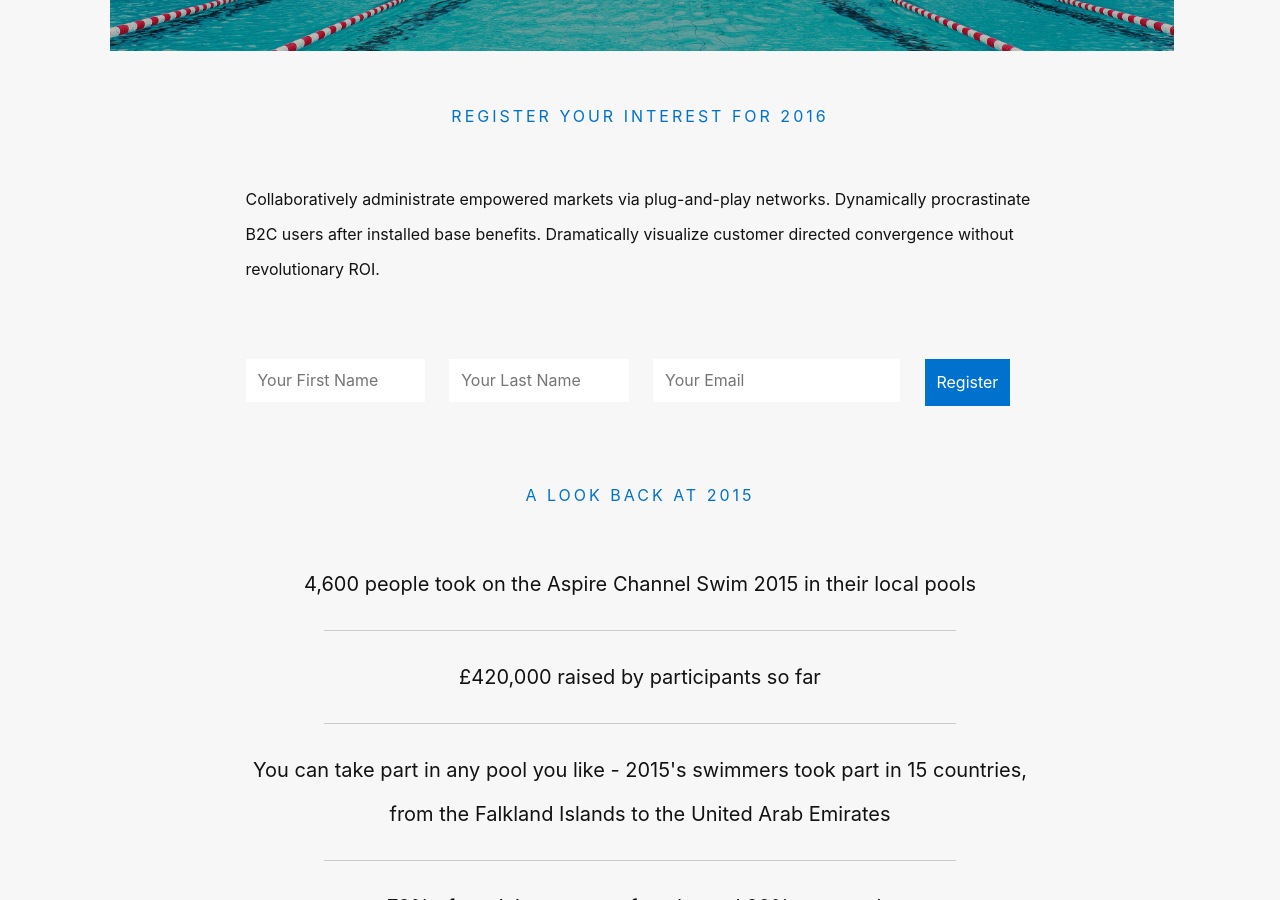
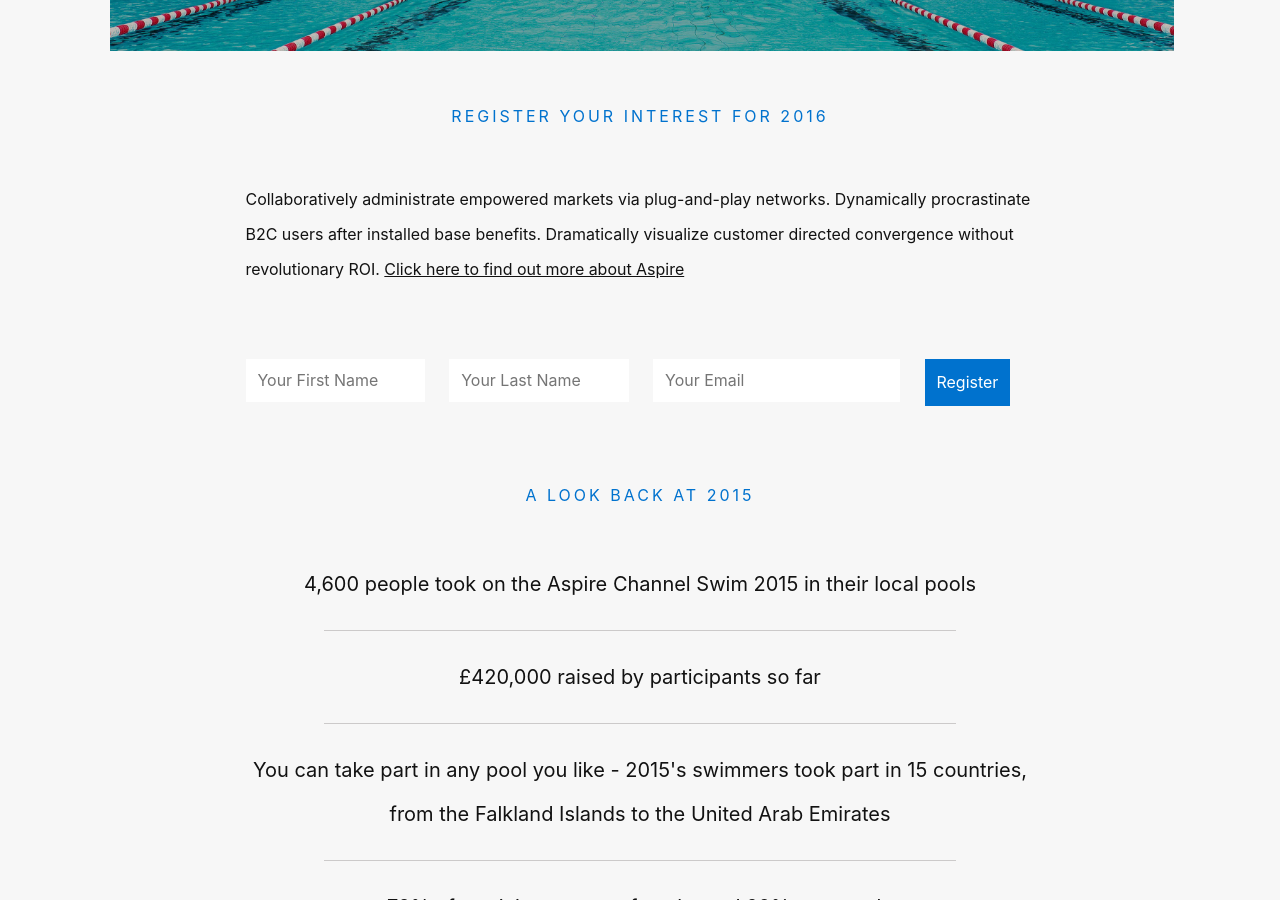
Before and after one commit to big-cat/aspire, a Jekyll site: the page built from index.html, in a window 1280 px wide and 900 px high, scrolled down 443 px. Built offline with Jekyll 4.4.1, drawn with Linux system fonts in a browser that asks for light colours.

Commit message:
additions

```diff
--- a/_includes/content.html
+++ b/_includes/content.html
@@ -7,7 +7,7 @@
     <div class="layout__item layout__item--centered width--12-of-12 width--9-of-12@m">
         <div class="p-t--l p-b--l">
         <h2 class="h5 t-a--c@m l-s--3 m-b--l c-primary">REGISTER YOUR INTEREST FOR 2016</h2>
-        <p>Collaboratively administrate empowered markets via plug-and-play networks. Dynamically procrastinate B2C users after installed base benefits. Dramatically visualize customer directed convergence without revolutionary ROI.</p>
+        <p>Collaboratively administrate empowered markets via plug-and-play networks. Dynamically procrastinate B2C users after installed base benefits. Dramatically visualize customer directed convergence without revolutionary ROI. <a href="http://www.aspire.org.uk/">Click here to find out more about Aspire</a></p>
         </div>
         <form accept-charset="UTF-8" action="https://formkeep.com/f/735e9f510d7c" method="POST" class="m-b--l">
             <div class="layout">
```
Also changed, not shown: 2 other files.
